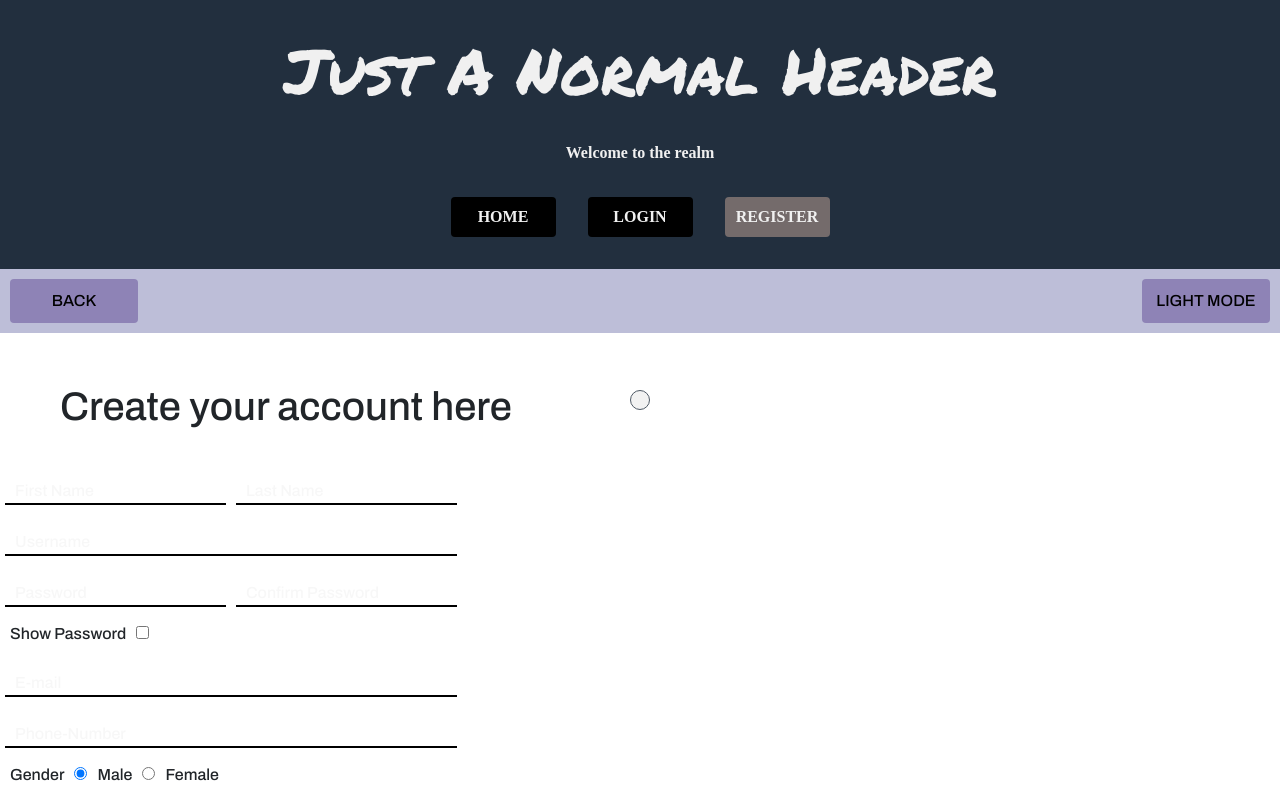
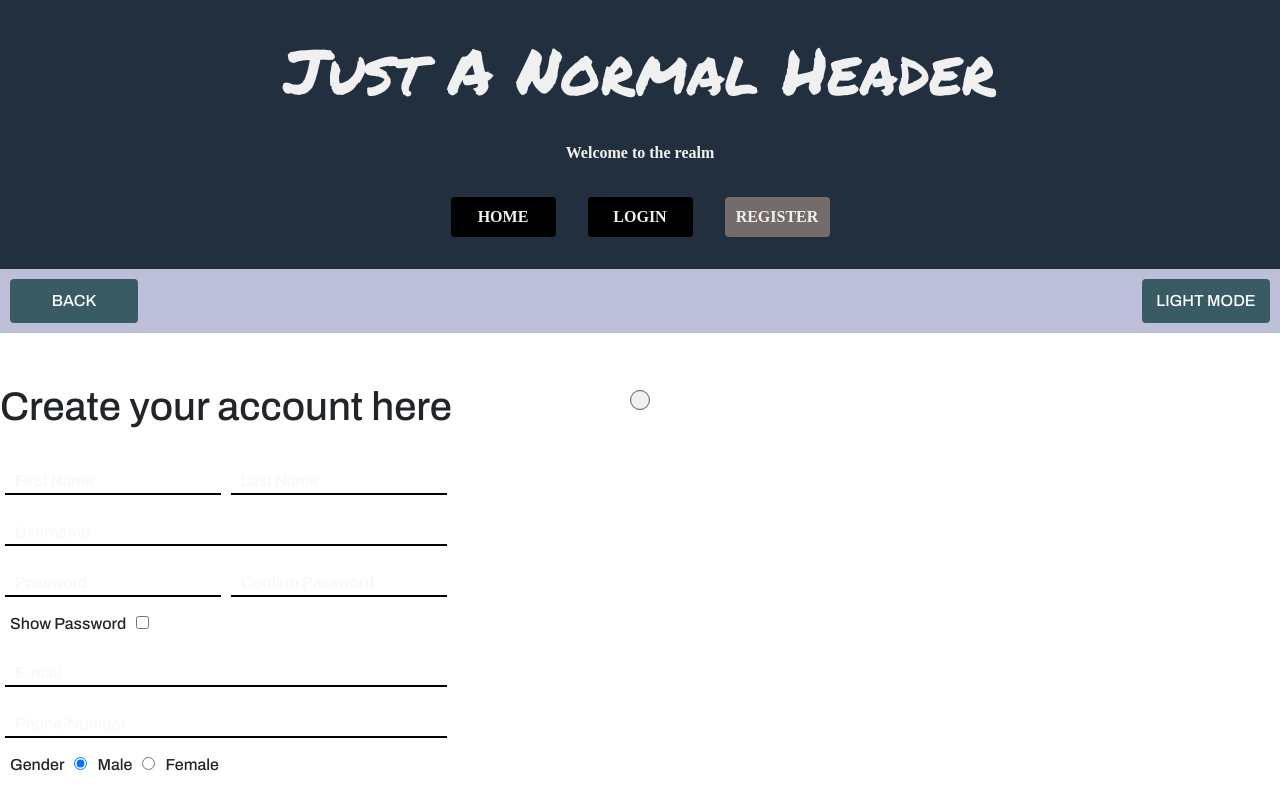
Before and after one commit to rony9707/r_frontend, an Angular app: page /register in a window 1280 px wide. Shown: the top 790 px of the page. Built offline with nearby package versions, Linux system fonts and the light colour scheme.

Commit message:
someBugFixed

```diff
--- a/src/app/app-routing.module.ts
+++ b/src/app/app-routing.module.ts
@@ -8,7 +8,7 @@ import { RegisterComponent } from './user-auth/register/register.component';
 const routes: Routes = [
   {
     component: HomeComponent,
-    path:''
+    path: ''
   },
   {
     component: LoginComponent,
@@ -26,7 +26,7 @@ const routes: Routes = [
 ];
 
 @NgModule({
-  imports: [RouterModule.forRoot(routes)],
+  imports: [RouterModule.forRoot(routes, { scrollPositionRestoration: 'enabled' })],  /*angular scrool to top during route without animation */
   exports: [RouterModule]
 })
 export class AppRoutingModule { }
--- a/src/app/user-auth/login/login.component.css
+++ b/src/app/user-auth/login/login.component.css
@@ -33,6 +33,12 @@
   word-wrap: break-word;
   color: var(--text-color);
   margin: auto;
+  -webkit-user-select: none;
+  /* Safari */
+  -ms-user-select: none;
+  /* IE 10 and IE 11 */
+  user-select: none;
+  /* Standard syntax */
 }
 
 .input-div {
@@ -291,9 +297,6 @@
 }
 
 
-
-
-
 @media(max-width:600px) {
   .input-field {
     width: var(--media-query-width);
--- a/src/app/user-auth/login/login.component.html
+++ b/src/app/user-auth/login/login.component.html
@@ -78,7 +78,7 @@
           <h1 class="flex-item-modal">Enter your email</h1>
 
 
-        <input type="text" class="input-field" placeholder="Enter your email"
+          <input type="text" class="input-field" placeholder="Enter your email"   (keypress)="doNotLetTypeSpace($event)"
           formControlName="email"
           >
 
--- a/src/app/user-auth/login/login.component.ts
+++ b/src/app/user-auth/login/login.component.ts
@@ -137,6 +137,18 @@ export class LoginComponent implements OnInit {
   }
 
 
+  //Function which will help to not type space in email field
+  doNotLetTypeSpace(event: KeyboardEvent) {
+    var charCode = (event.which) ? event.which : event.keyCode;
+    if ((charCode != 32)) {
+      return true;
+    } else {
+      event.preventDefault();
+      return false;
+    }
+  }
+
+
 
 
 }
--- a/src/app/user-auth/register/register.component.css
+++ b/src/app/user-auth/register/register.component.css
@@ -10,7 +10,7 @@
 
 .main {
   /* background-color: blue; */
-  border: 1px solid black;
+  border: 5px solid #2C3A47;
   width: 70%;
   padding: 80px 5px 80px 5px;
   border-radius: 10px;
@@ -231,6 +231,10 @@ img {
     margin-left: 5px;
   }
 
+  h1 {
+    padding-left: 0px;
+  }
+
   .side {
     display: none;
   }
@@ -242,10 +246,11 @@ img {
 
   .register-header-text {
     justify-content: center;
+    padding-left: 0px;
   }
 
   .form {
-    margin: 20px 50px 20px 0px;
+    margin: 10px 0px 10px 0px;
   }
 
   .fullname {
--- a/src/styles.css
+++ b/src/styles.css
@@ -11,8 +11,8 @@ body {
   --btn-txt-color: black;
   --btn-bg-color-hover: rgb(116, 107, 107);
   --bkg-color-dash: rgb(189, 190, 216);
-  --btn-color-dash: #8e83b6;
-  --btn-txt-color-dash: #000000;
+  --btn-color-dash: #395B64;
+  --btn-txt-color-dash: #ffffff;
   --btn-color-dash-hover: #e6e6e6;
   --btn-txt-color-dash-hover: rgb(3, 3, 3);
   --bkg-color-footer: #111;
@@ -94,6 +94,8 @@ body::-webkit-scrollbar-track:hover {
 html,
 body {
   height: 100%;
+  /*angular scrool to top during route without animation */
+  scroll-behavior: auto !important;
 }
 
 body {
@@ -109,12 +111,14 @@ body {
   position: absolute;
   left: 50%;
   top: 50%;
-  translate: -50% -50%;
+  transform: translate(-50%, -50%);
   border-radius: 50%;
   opacity: .8;
   pointer-events: none;
   border: 1.5px solid var(--bkg-color);
   z-index: 3;
+  overflow-x: hidden !important;
+  overflow-y: hidden !important;
 }
 
 
```
Also changed, not shown: src/app/shared/dashboard/dashboard.component.css (+19 -15 lines). Lines whose indentation alone changed are shown as unchanged.
